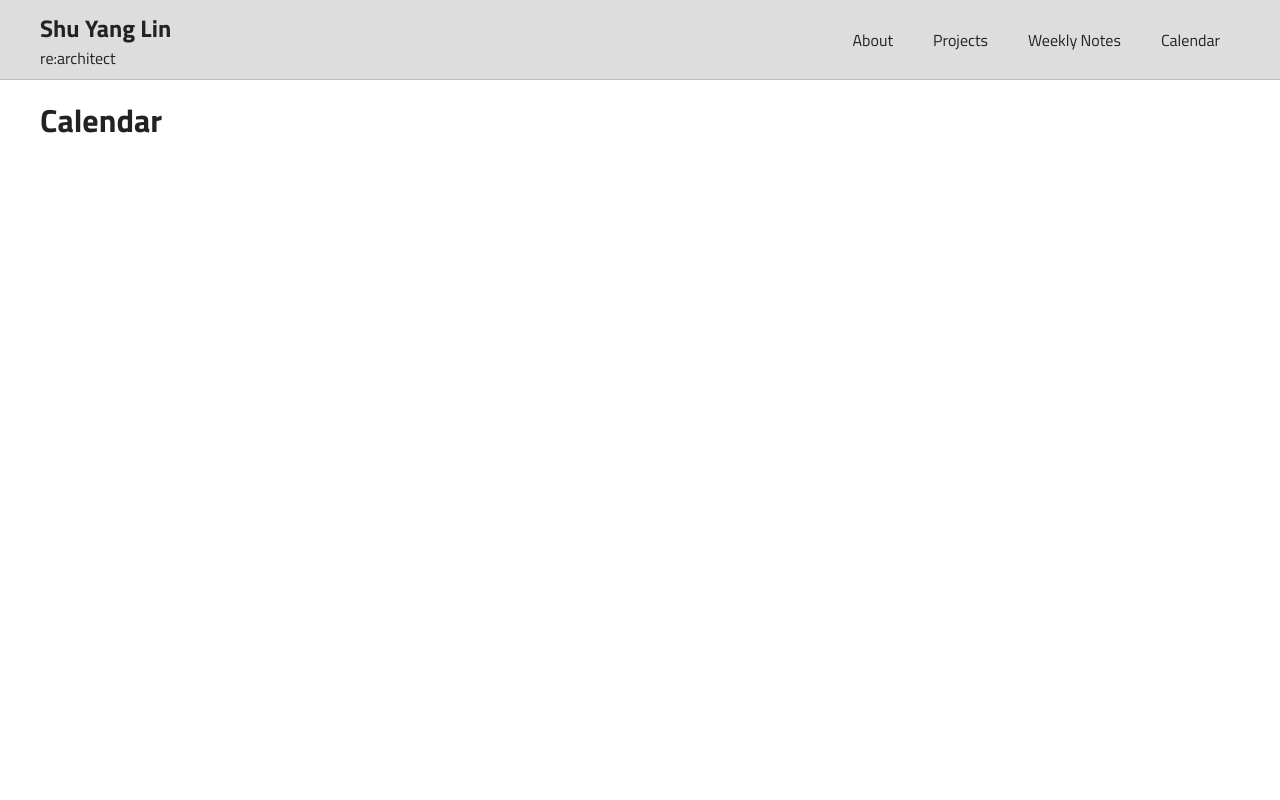
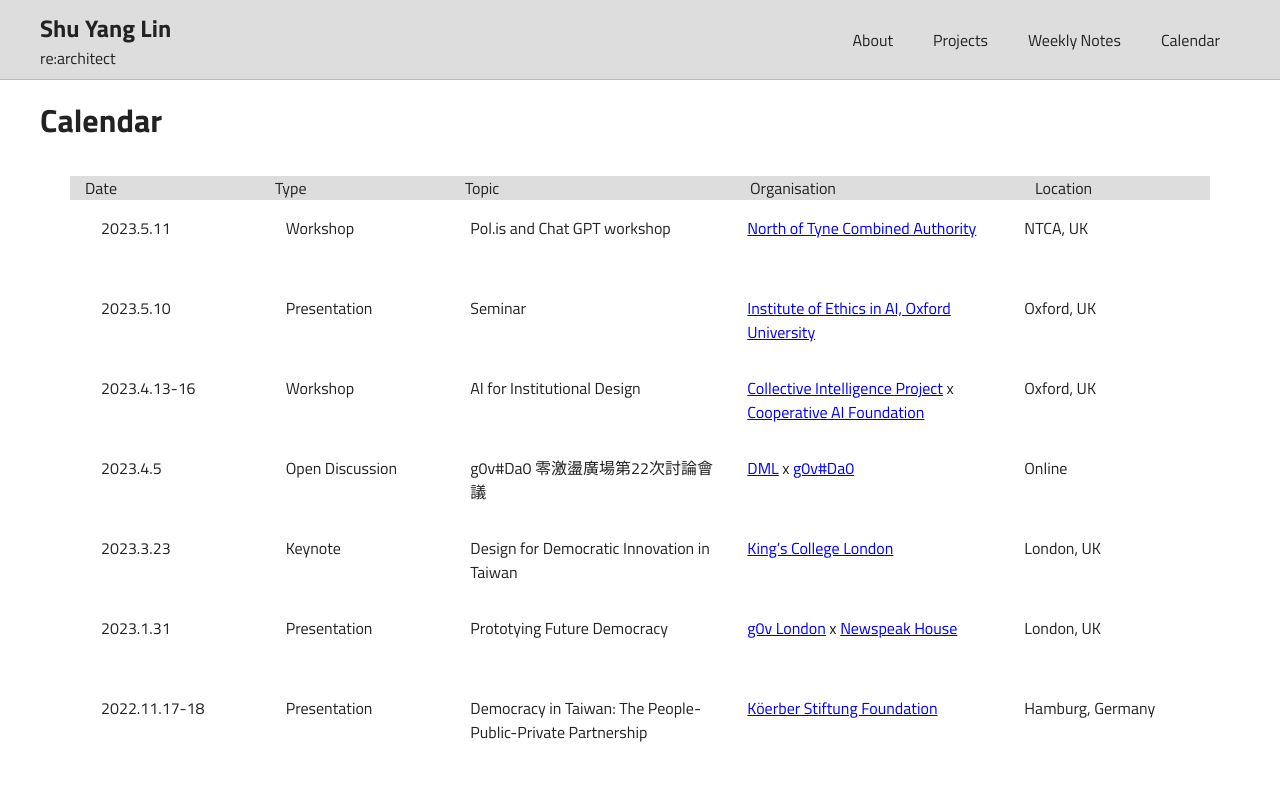
Before and after one commit to shuyanglin/shuyanglin, a React (Create React App) app: page /calendar in a window 1280 px wide. Shown: the top 800 px of the page. Built offline with nearby package versions, Linux system fonts and the light colour scheme.

Commit message:
update calendar

```diff
--- a/src/components/About/About.js
+++ b/src/components/About/About.js
@@ -5,10 +5,11 @@ import styles from './About.module.css';
 function About() {
   return (
   <>
+    <h1>About</h1>
     <Container>
     <Row>
-    <h1>About</h1>
 
+      <Col sm={12}>
       <section>
 
       <img alt="cover image for about page" src={hero}></img>
@@ -17,11 +18,12 @@ function About() {
       </div>
 
       </section>
+      </Col>
     </Row>
     <Row>
-      <Col sm={2}>
+      <Col lg={2} sm={1}>
       </Col>
-      <Col sm={8}>
+      <Col lg={8} sm={10}>
       <p>
       Shu Yang Lin is a re:architect based in London. She is currently working on a joint project between the <a href="https://moda.gov.tw/">Ministry of Digital Affairs</a> and <a href="https://darkmatterlabs.org/">Dark Matter Laboratories</a>.
       Working in the field between HCI and interaction design she design interactions to explore the creative potentials machine-supported consensus finding.
--- a/src/components/About/About.module.css
+++ b/src/components/About/About.module.css
@@ -1,12 +1,13 @@
 section {
-    padding: 4rem;
+    padding: 2rem;
+    margin-bottom: 3rem;
 }
 
 .description {
     position: absolute;
     transform: translate(-5vw, -30vh);
     background-color: #eee;
-    padding: 2.5rem;
+    padding: 2rem 2.5rem;
     max-width: 600px;
 }
 
--- a/src/components/Calendar/Calendar.js
+++ b/src/components/Calendar/Calendar.js
@@ -1,9 +1,149 @@
 import React from "react";
+import { Container, Row, Col } from 'react-grid-system';
+import styles from './Calendar.module.css'
 
 function Calendar() {
   return (
     <>
       <h1>Calendar</h1>
+      <Container className={styles.container}>
+      <Row className={styles.header}>
+        <Col sm={2}>
+          Date
+        </Col>
+        <Col sm={2}>
+          Type
+        </Col>
+        <Col sm={3}>
+          Topic
+        </Col>
+        <Col sm={3}>
+          Organisation
+        </Col>
+        <Col sm={2}>
+          Location
+        </Col>
+      </Row>
+      <Row className={styles.row}>
+        <Col sm={2}>
+          2023.5.11
+        </Col>
+        <Col sm={2}>
+          Workshop
+        </Col>
+        <Col sm={3}>
+          Pol.is and Chat GPT workshop
+        </Col>
+        <Col sm={3}>
+          <a href="https://www.northoftyne-ca.gov.uk">North of Tyne Combined Authority</a>
+        </Col>
+        <Col sm={2}>
+        NTCA, UK
+        </Col>
+      </Row>
+      <Row className={styles.row}>
+        <Col sm={2}>
+          2023.5.10
+        </Col>
+        <Col sm={2}>
+          Presentation
+        </Col>
+        <Col sm={3}>
+          Seminar
+        </Col>
+        <Col sm={3}>
+          <a href="https://www.oxford-aiethics.ox.ac.uk">Institute of Ethics in AI, Oxford University</a>
+        </Col>
+        <Col sm={2}>
+        Oxford, UK
+        </Col>
+      </Row>
+      <Row className={styles.row}>
+        <Col sm={2}>
+          2023.4.13-16
+        </Col>
+        <Col sm={2}>
+          Workshop
+        </Col>
+        <Col sm={3}>
+          AI for Institutional Design
+        </Col>
+        <Col sm={3}>
+          <a href="http://cip.org/">Collective Intelligence Project</a> x <a href="https://www.cooperativeai.com/foundation">Cooperative AI Foundation </a>
+        </Col>
+        <Col sm={2}>
+          Oxford, UK
+        </Col>
+      </Row>
+      <Row className={styles.row}>
+        <Col sm={2}>
+          2023.4.5
+        </Col>
+        <Col sm={2}>
+          Open Discussion
+        </Col>
+        <Col sm={3}>
+          g0v#Da0 零激盪廣場第22次討論會議
+        </Col>
+        <Col sm={3}>
+          <a href="https://darkmatterlabs.org/">DML</a> x <a href="https://da0.g0v.tw">g0v#Da0</a>
+        </Col>
+        <Col sm={2}>
+          Online
+        </Col>
+      </Row>
+      <Row className={styles.row}>
+        <Col sm={2}>
+          2023.3.23
+        </Col>
+        <Col sm={2}>
+          Keynote
+        </Col>
+        <Col sm={3}>
+          Design for Democratic Innovation in Taiwan
+        </Col>
+        <Col sm={3}>
+          <a href="https://www.kcl.ac.uk">King’s College London</a>
+        </Col>
+        <Col sm={2}>
+          London, UK
+        </Col>
+      </Row>
+      <Row className={styles.row}>
+        <Col sm={2}>
+          2023.1.31
+        </Col>
+        <Col sm={2}>
+          Presentation
+        </Col>
+        <Col sm={3}>
+          Prototying Future Democracy
+        </Col>
+        <Col sm={3}>
+          <a href="https://g0v.london">g0v London</a> x <a href="https://newspeak.house">Newspeak House</a>
+        </Col>
+        <Col sm={2}>
+          London, UK
+        </Col>
+      </Row>
+      <Row className={styles.row}>
+        <Col sm={2}>
+          2022.11.17-18
+        </Col>
+        <Col sm={2}>
+          Presentation
+        </Col>
+        <Col sm={3}>
+          Democracy in Taiwan: The People-Public-Private Partnership
+        </Col>
+        <Col sm={3}>
+          <a href="https://koerber-stiftung.de/en/">Köerber Stiftung Foundation</a>
+        </Col>
+        <Col sm={2}>
+          Hamburg, Germany
+        </Col>
+      </Row>
+      </Container>
     </>
   );
 }
--- /dev/null
+++ b/src/components/Calendar/Calendar.module.css
@@ -0,0 +1,21 @@
+.container{
+    padding: 2rem;
+}
+
+.header{
+    background-color:#ddd;
+}
+
+.row{
+    padding: 1rem;
+    min-height: 5rem;
+}
+
+@media only screen and (max-width: 576px){
+    .header{
+        background-color: rgb(255, 238, 0);
+        transform: translateY(-100vh);
+    }
+
+
+}
```
